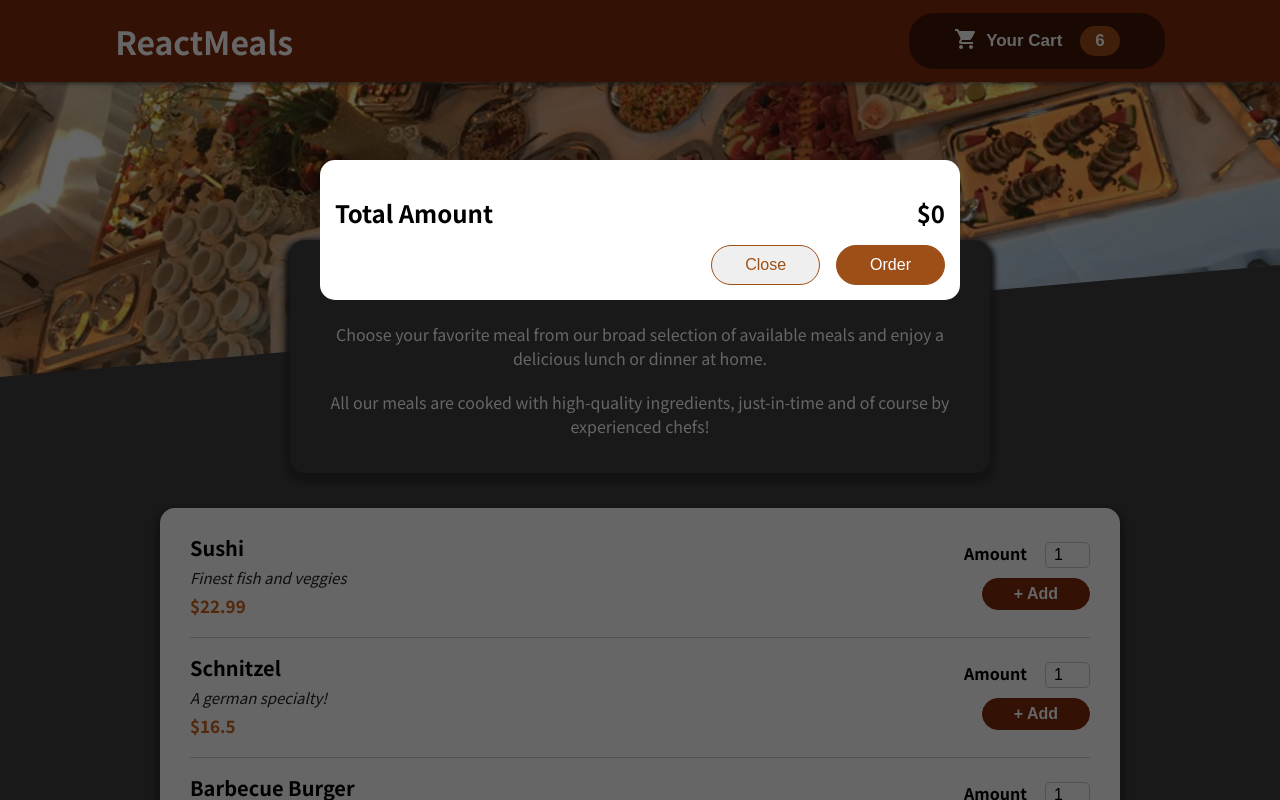
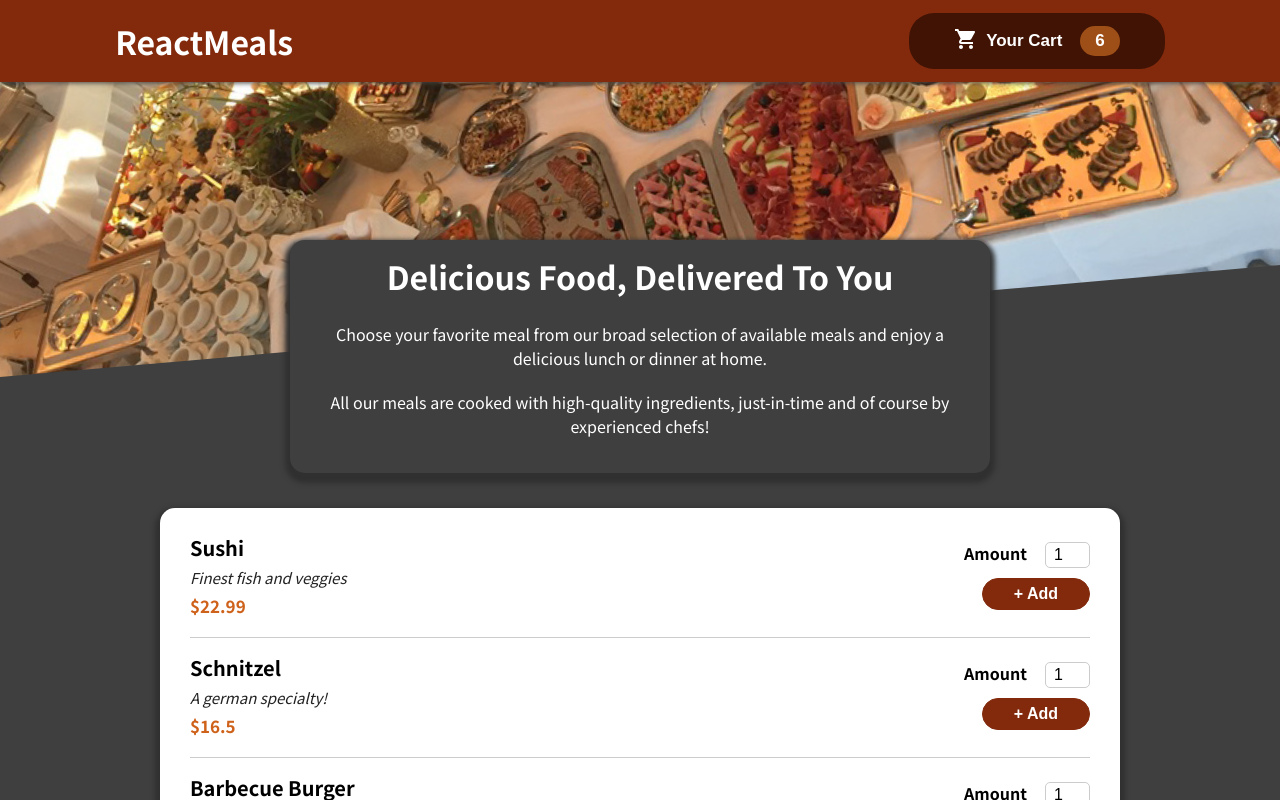
Before and after one commit to kheemchandra/simple-react-cart-app-modified-1, a React (Create React App) app: page / in a window 1280 px wide. Shown: the top 800 px of the page. Built offline with nearby package versions, Linux system fonts and the light colour scheme.

Commit message:
Overlays on/off working fine

```diff
--- a/src/App.js
+++ b/src/App.js
@@ -1,4 +1,4 @@
-import React from 'react';
+import React, { useState } from 'react';
 
 import CartProvider from './store/CartProvider';
 import Header from './components/Header/Header';
@@ -7,10 +7,20 @@ import Meals from './components/Meals/Meals';
 import Overlays from './components/UI/Overlays/Overlays';
 
 function App() {
+  const [isCartShown, setIsCartShown] = useState(false);
+
+  const showCartHandler = () => {
+    setIsCartShown(true);
+  };
+
+  const removeCartHandler = () => {
+    setIsCartShown(false);
+  }
+
   return (
     <CartProvider>
-      <Overlays />
-      <Header />
+      {isCartShown && <Overlays onRemoveCart={removeCartHandler} />}
+      <Header onShowCart={showCartHandler} />
       <Hero />
       <Meals />
     </CartProvider>
--- a/src/components/Cart/CartButton.js
+++ b/src/components/Cart/CartButton.js
@@ -5,7 +5,7 @@ import CartIcon from './CartIcon';
 import classes from './CartButton.module.css';
 
 const CartButton = props => {
-  return <button className={classes.button}>
+  return <button onClick={props.onClick} className={classes.button}>
     <span className={classes['cart-icon']}><CartIcon /></span>
     <span>Your Cart</span>
     <span className={classes.total}>6</span>
--- a/src/components/Cart/CartItems/CartList.js
+++ b/src/components/Cart/CartItems/CartList.js
@@ -59,7 +59,7 @@ const CartList = (props) => {
         <span>${cart.cost}</span>
       </div>
       <div className={classes.actions}>
-        <button className={`${classes.button} ${classes['button--close']}`}>Close</button>
+        <button onClick={props.onRemoveCart} className={`${classes.button} ${classes['button--close']}`}>Close</button>
         <button className={`${classes.button} ${classes['button--order']}`}>Order</button>
       </div>
     </div>
--- a/src/components/Header/Header.js
+++ b/src/components/Header/Header.js
@@ -6,7 +6,7 @@ import classes from './Header.module.css';
 const Header = props => {
   return <header className={classes.header}>
     <h1>ReactMeals</h1>
-    <CartButton />
+    <CartButton onClick={props.onShowCart} />
   </header>
 };
 
--- a/src/components/UI/Overlays/Overlays.js
+++ b/src/components/UI/Overlays/Overlays.js
@@ -7,13 +7,13 @@ import CartList from "../../Cart/CartItems/CartList";
 import classes from "./Overlays.module.css";
 
 const Backdrop = (props) => {
-  return <div className={classes.backdrop}></div>;
+  return <div onClick={props.onClick} className={classes.backdrop}></div>;
 };
 
 const Modal = (props) => {
   return (
     <Card className={classes.modal}>
-      <CartList />
+      <CartList onRemoveCart={props.onRemoveCart} />
     </Card>
   );
 };
@@ -24,8 +24,8 @@ const Overlays = (props) => {
   return (
     ReactDOM.createPortal(
       <Fragment >
-        <Backdrop />
-        <Modal />
+        <Backdrop onClick={props.onRemoveCart} />
+        <Modal onRemoveCart={props.onRemoveCart} />
       </Fragment>, portalEl)
   );
 };
```
